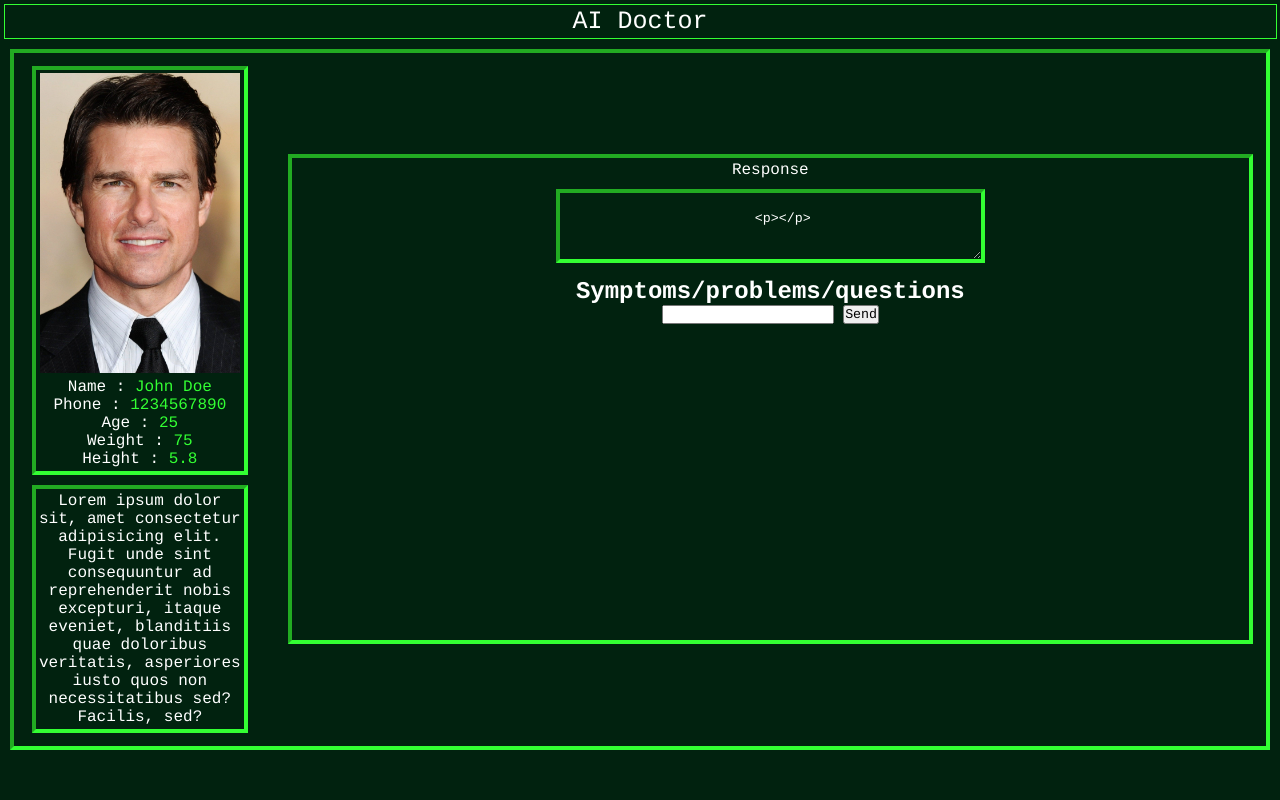
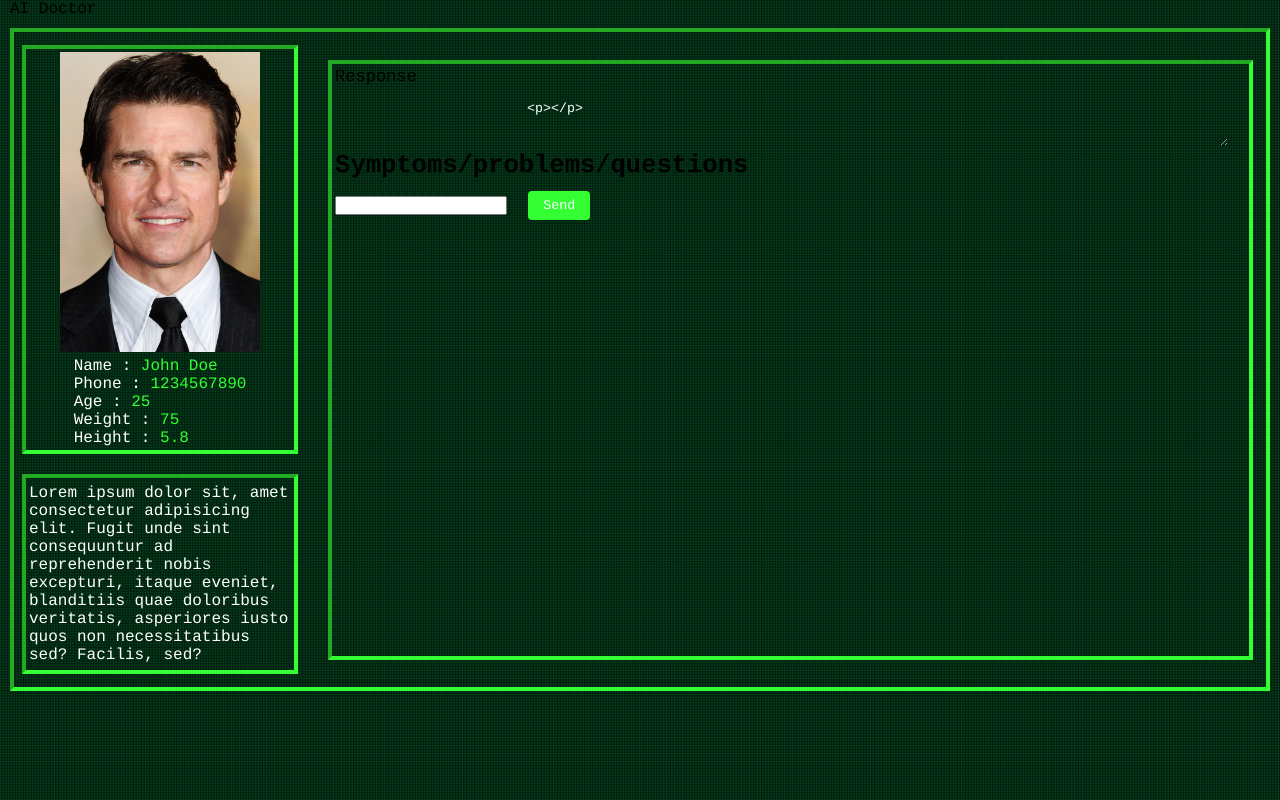
Before and after one commit to vikash06131721/Hacklahoma, a Flask app: page /home in a window 1280 px wide. Run offline with Flask 3, Linux system fonts and the light colour scheme; a user stored in the database is signed in.

Commit message:
Update style.css

```diff
--- a/AI Doctor/app/static/style.css
+++ b/AI Doctor/app/static/style.css
@@ -3,24 +3,78 @@
     padding: 0;
     box-sizing: border-box;
     font-family: 'courier', monospace;
+    justify-content: center;
+    align-items: center;
 }
 
 body {
-    background-color: #01220f;
-    color: #fff;
 
-    text-align: center;
+    background: conic-gradient(
+    from 45deg,
+    #00200d 0,
+    #052b14 90deg,
+    #00200d 90deg,
+    #02481f 180deg,
+    #0b4a25 180deg,
+    #002811 270deg,
+    #00200d 270deg,
+    #00200d 360deg
+  );
+  background-size: 0.1em 0.1em;
+  height: 100vh;
 }
 
 
+
+.navbar {
+    height: 60px;
+    color: #04a504;
+    font-weight: 1000;
+    box-sizing: border-box;
+    font-size: 30px;
+    border: 4px solid #33ff33;
+    border-style: inset;
+    margin: 10px;
+    padding: 3px;
+
+    display: flex;
+    flex-direction: row;
+    align-items: center;
+    justify-content: space-between;
+
+
+}
 .title {
-    border: 1px solid #33ff33;
-    /* Green border */
-    margin: 3.5px;
-    padding: 2px;
-    box-sizing: border-box;
-    font-size: 25px;
+
+    margin-left: 10px;
+
 }
+
+.logout {
+    color: #049f04;
+    text-decoration: none;
+    margin-right: 10px;
+}
+
+
+#logout {
+    color: white;
+    padding: 7px 15px;
+    border: none;
+    cursor: pointer;
+    border-radius: 4px;
+    transition: all 0.3s ease-in-out;
+    background-color: #33ff33;
+}
+
+
+#logout:hover {
+    background-color: #000000;
+    color: #33ff33;
+    border: 2px solid #33ff33;
+}
+
+
 
 .container {
     display: flex;
@@ -39,30 +93,73 @@
 
 
 .sidebox {
-    width: 241px;
+    width: 23%;
     height: auto;
     margin-left: 5px;
     color: white;
-    font-family: 'Courier New', monospace;
     font-size: 16px;
     padding: 0;
     margin-right: 20px;
+    box-sizing: border-box;
+    display: flex;
+    flex-direction: column;
+    justify-content: space-between;
+    align-content: center;
+}
 
-    box-sizing: border-box;
 
+.profile {
+    height: 50%;
+    border: 4px solid #33ff33;
+    border-style: inset;
+    margin: 10px;
+    padding: 3px;
+    width: 100%;
+    display: flex;
+    flex-direction: column;
+    align-items: center;
+    justify-content: center;
+}
+
+.med-history {
+    height: 200px;
+    border: 4px solid #33ff33;
+    border-style: inset;
+    margin: 10px;
+    padding: 3px;
+    width: 100%;
+    display: flex;
+    flex-direction: column;
+    align-items: center;
+    justify-content: center;
 }
 
 .green-text {
     color: #33ff33;
 }
 
-.profile {
-    border: 4px solid #33ff33;
+#presentMedHistory {
+    background-color: transparent;
+    height: 30%;
+    width: 98%;
 
-    border-style: inset;
-    margin: 10px;
-    padding: 3px;
+    border-style: none;
+    outline: none;
+    /* Remove default focus outline */
+
 }
+
+#pastMedHistory {
+    background-color: transparent;
+    height: 30%;
+    width: 98%;
+
+    border-style: none;
+    outline: none;
+    /* Remove default focus outline */
+
+}
+
 
 .profile-pic {}
 
@@ -75,27 +172,85 @@
 }
 
 .mainbox {
-    width: 987px;
+    width: 77%;
     height: 490px;
 
     font-family: 'Courier New', monospace;
-    font-size: 16px;
-    border: 4px solid #33ff33;
-
-    border-style: inset;
-    margin: 10px;
-    padding: 3px;
-}
-
-
-.textbox textarea {
-    background-color: transparent;
+    font-size: 17px;
     border: 4px solid #33ff33;
 
     border-style: inset;
     margin: 10px;
     padding: 3px;
 
+    height: 600px;
+    align-items: center;
+    justify-content: center;
+}
+
+.response-textbox {
+    width: 98%;
+    height: 70%;
+    background-color: transparent;
+    border: 4px solid #33ff33;
+    color: white;
+    border-style: inset;
+    margin: 10px;
+    padding: 3px;
+
+}
+
+.symptoms-textbox {
+    width: 98%;
+    height: 19%;
+    background-color: transparent;
+    border: 4px solid #33ff33;
+    color: white;
+    border-style: inset;
+    margin: 10px;
+    padding: 3px;
+
+}
+
+#sendButton {
+    color: white;
+    padding: 7px 15px;
+    border: none;
+    cursor: pointer;
+    border-radius: 4px;
+    transition: all 0.3s ease-in-out;
+    background-color: #33ff33;
+    margin: 11px;
+}
+
+
+
+
+#sendButton:hover {
+    background-color: #000000;
+    color: #33ff33;
+    border: 2px solid #33ff33;
+}
+
+
+#answer {
+    background-color: transparent;
+    height: 94%;
+    width: 98%;
+    color: white;
+    border-style: none;
+    outline: none;
+    /* Remove default focus outline */
+}
+
+#symptoms {
+    background-color: transparent;
+    height: 80%;
+    width: 98%;
+    color: white;
+    border-style: none;
+    outline: none;
+    /* Remove default focus outline */
 }
 
 
@@ -126,3 +281,21 @@
     background-color: #fff;
     cursor: pointer;
 }
+
+
+button {
+
+    cursor: pointer;
+    transition: all 0.3s ease-in-out;
+    background-color: #33ff33;
+
+    border: 2px solid black;
+
+
+}
+
+button:hover {
+    background-color: #000000;
+    color: #33ff33;
+    border: 2px solid #33ff33;
+}
```
